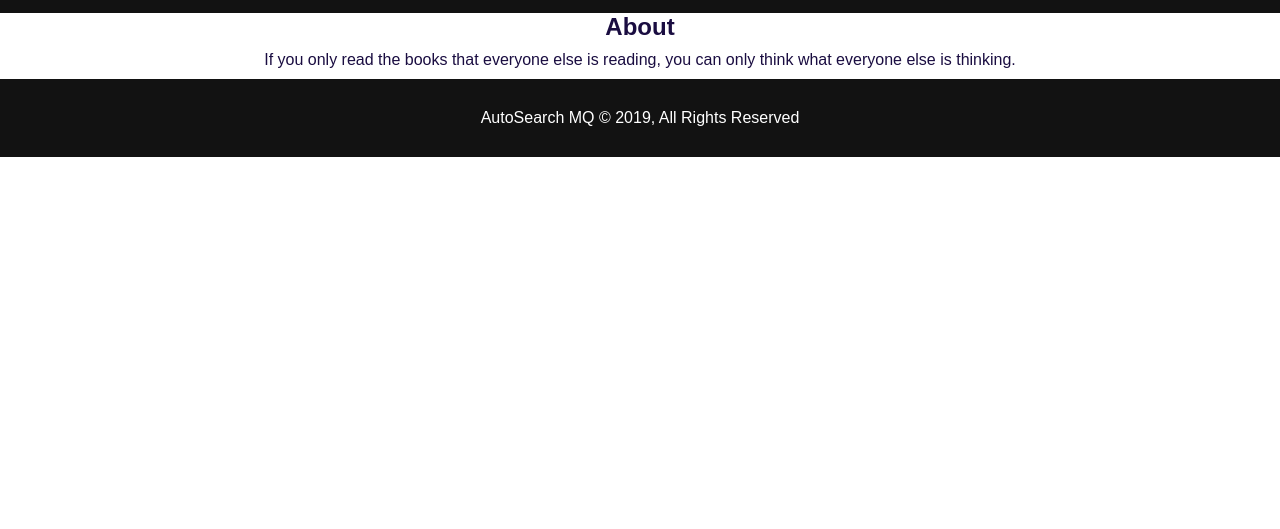
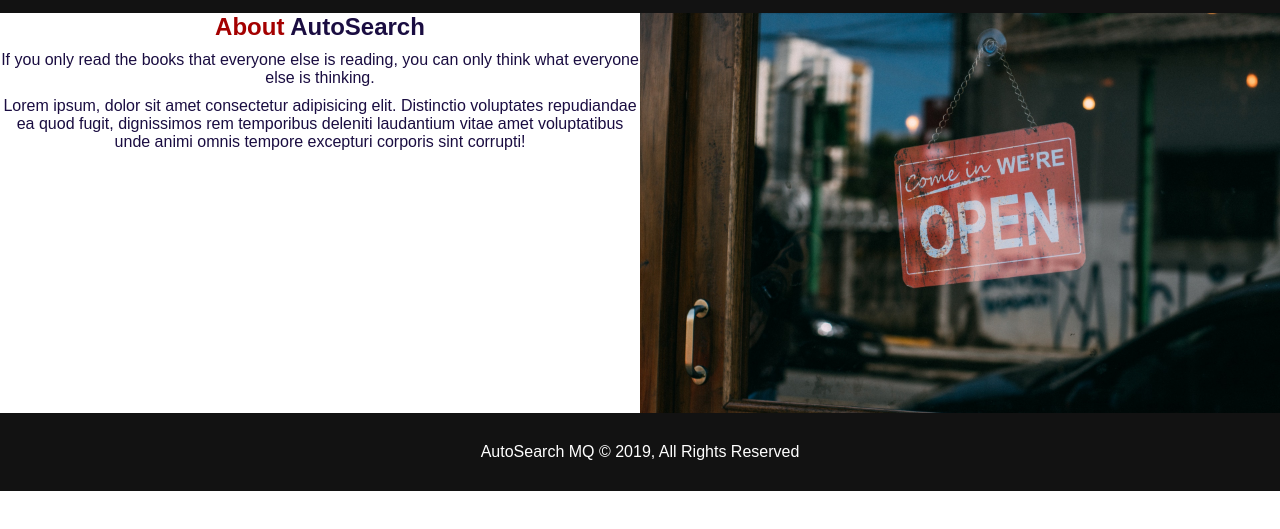
Before and after one commit to Quintam26/Auto-App, a React app: page /about in a window 1280 px wide. Shown: the part 45-574 px from the top of the page. Built offline with nearby package versions, Linux system fonts and the light colour scheme; some packages are replaced by stand-ins of ours.

Commit message:
started CSS on about page

```diff
--- a/src/components/about/About.css
+++ b/src/components/about/About.css
@@ -1,6 +1,20 @@
-// .about-container {
-//   display: flex;
-//   justify-content: center;
-//   text-align: center;
-//   padding-top: 170px;
-// }
+.about-info {
+  width: 100%;
+}
+.about-info .info-right {
+  float: right;
+  width: 50%;
+  min-height: 100%
+}
+
+.about-info .image {
+  background: url('../../assets/open.png') no-repeat center center/cover;
+  height: 50vh;
+  width: 50vw;
+}
+
+.about-info .info-left {
+  float: left;
+  width: 50%;
+  min-height: 100%
+}
--- a/src/components/about/About.js
+++ b/src/components/about/About.js
@@ -1,17 +1,26 @@
 import React, { Component } from 'react';
-// import styles from './About.css';
+import styles from './About.css';
 
 class About extends Component {
 
   render() {
     return (
-      <div>
-        <div className="about-container">
-          <div className="about-content">
-            <h2>About</h2>
-            <p>If you only read the books that everyone else is reading, you can only think what everyone else is thinking.</p>
+      <div className={styles.about}>
+        <section className="about-info">
+          <div className="about-container">
+            <div className="info-left">
+              <h1><span className="main-text">About</span> AutoSearch</h1>
+              <p>If you only read the books that everyone else is reading, you can only think what everyone else is thinking.</p>
+              <p>Lorem ipsum, dolor sit amet consectetur adipisicing elit. Distinctio voluptates repudiandae ea quod fugit, dignissimos rem temporibus deleniti laudantium vitae amet voluptatibus unde animi omnis tempore excepturi corporis sint corrupti!</p>
+            </div>
+
+            <div className="info-right">
+              <div className="image">
+
+              </div>
+            </div>
           </div>
-        </div>
+        </section>
       </div>
     );
   }
--- a/src/components/header/Header.js
+++ b/src/components/header/Header.js
@@ -7,6 +7,7 @@ class Header extends Component {
   render() {
 
     return (
+
       <div className={styles.header}>
         <nav className="topnav">
           <div className="header-container">
--- a/src/components/home/Home.css
+++ b/src/components/home/Home.css
@@ -83,6 +83,7 @@
 
 .read-btn {
   text-decoration: none;
+  color: black;
   font-size: 17px;
   background: white;
   padding: 10px;
--- a/src/components/home/Home.js
+++ b/src/components/home/Home.js
@@ -7,6 +7,7 @@ class Home extends Component {
   render() {
 
     return (
+
       <div className={styles.home}>
         <div className="showcase">
           <div className="home-container">
@@ -18,10 +19,11 @@ class Home extends Component {
 
         <section className="home-info" id="bg-dark">
           <div className="info-img">
-            <h2>Find The <span className="main-text">One</span></h2>
+            <h2>Find the <span className="main-text">ONE</span></h2>
             <p>There have been other tracks that separated the men from the boys. This is the track that will separate the brave from the weak after the boys are gone. Faster, faster, faster, until the thrill of speed overcomes the fear of death, and racing becomes a matter of spirit not strength.They love to speed.</p>
             <Link to="/search" className="start-btn">Start Now</Link>
           </div>
+
           <div className="info-content">
             <h2><span className="main-text">The Need</span> for Speed</h2>
             <p>What sets these - and all - racers apart from less daredevilish mortals is their complete lack of fear and their joy of doing something on the edge. They love to speed because it is dangerous. You will never know the feeling of a driver when winning a race. The helmet hides feelings that cannot be understood.</p>
```
Also changed, not shown: src/assets/open.png (added).
